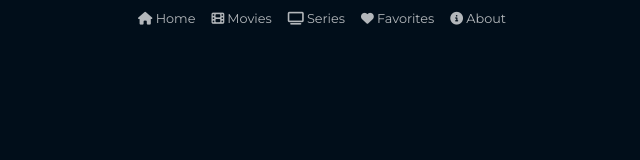
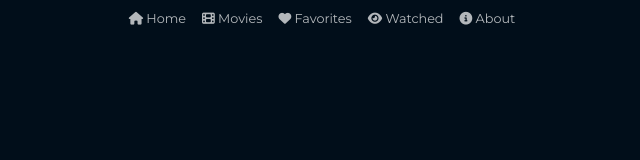
Before and after one commit to santiagorejas/watch-list, a React (Create React App) app: page /watched in a window 1280 px wide. Shown: the top 160 px of the page, without its empty margins (318-958 px from the left). Built offline with nearby package versions, Linux system fonts and the light colour scheme.

Commit message:
watched page added

```diff
--- a/src/App.js
+++ b/src/App.js
@@ -4,6 +4,7 @@ import HomePage from "./pages/HomePage";
 import NavBar from "./components/nav/NavBar";
 import FavoritesWatchedProvider from "./store/FavoritesWatchedProvider";
 import FavoritesPage from "./pages/FavoritesPage";
+import WatchedPage from "./pages/WatchedPage";
 
 function App() {
   return (
@@ -17,6 +18,9 @@ function App() {
           <Route path="/favorites" exact>
             <FavoritesPage />
           </Route>
+          <Route path="/watched" exact>
+            <WatchedPage />
+          </Route>
         </Switch>
       </FavoritesWatchedProvider>
     </>
--- a/src/components/nav/NavBar.js
+++ b/src/components/nav/NavBar.js
@@ -19,15 +19,15 @@ const NavBar = () => {
             </NavLink>
           </li>
           <li>
-						<i class="fas fa-tv"></i>
-						<NavLink className={classes["nav-bar-link"]} to="/series">
-							Series
+            <i class="fas fa-heart"></i>
+            <NavLink className={classes["nav-bar-link"]} to="/favorites">
+              Favorites
             </NavLink>
           </li>
           <li>
-						<i class="fas fa-heart"></i>
-						<NavLink className={classes["nav-bar-link"]} to="/favorites">
-							Favorites
+            <i class="fas fa-eye"></i>
+            <NavLink className={classes["nav-bar-link"]} to="/watched">
+              Watched
             </NavLink>
           </li>
           <li>
--- /dev/null
+++ b/src/pages/WatchedPage.js
@@ -0,0 +1,15 @@
+import { useContext } from "react";
+import VerticalList from "../components/vertical-list/VerticalList";
+import FavoritesWatchedContext from "../store/favorites-watched-context";
+
+const FavoritesPage = () => {
+  const favWatchedCtx = useContext(FavoritesWatchedContext);
+
+  return (
+    <>
+      <VerticalList moviesId={favWatchedCtx.watched} />
+    </>
+  );
+};
+
+export default FavoritesPage;
```
Also changed, not shown: src/pages/SeriesPage.js (deleted). Lines whose indentation alone changed are shown as unchanged.
